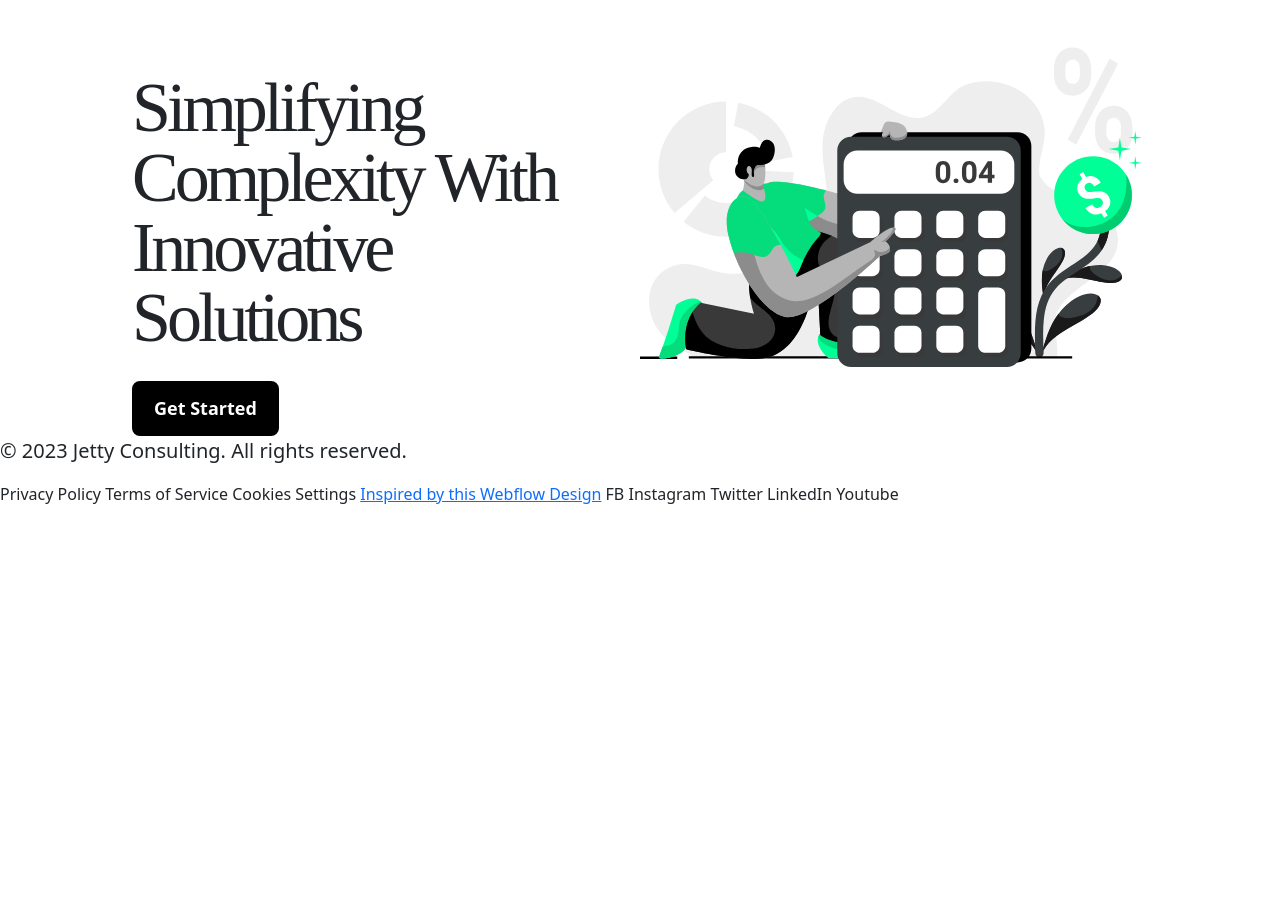
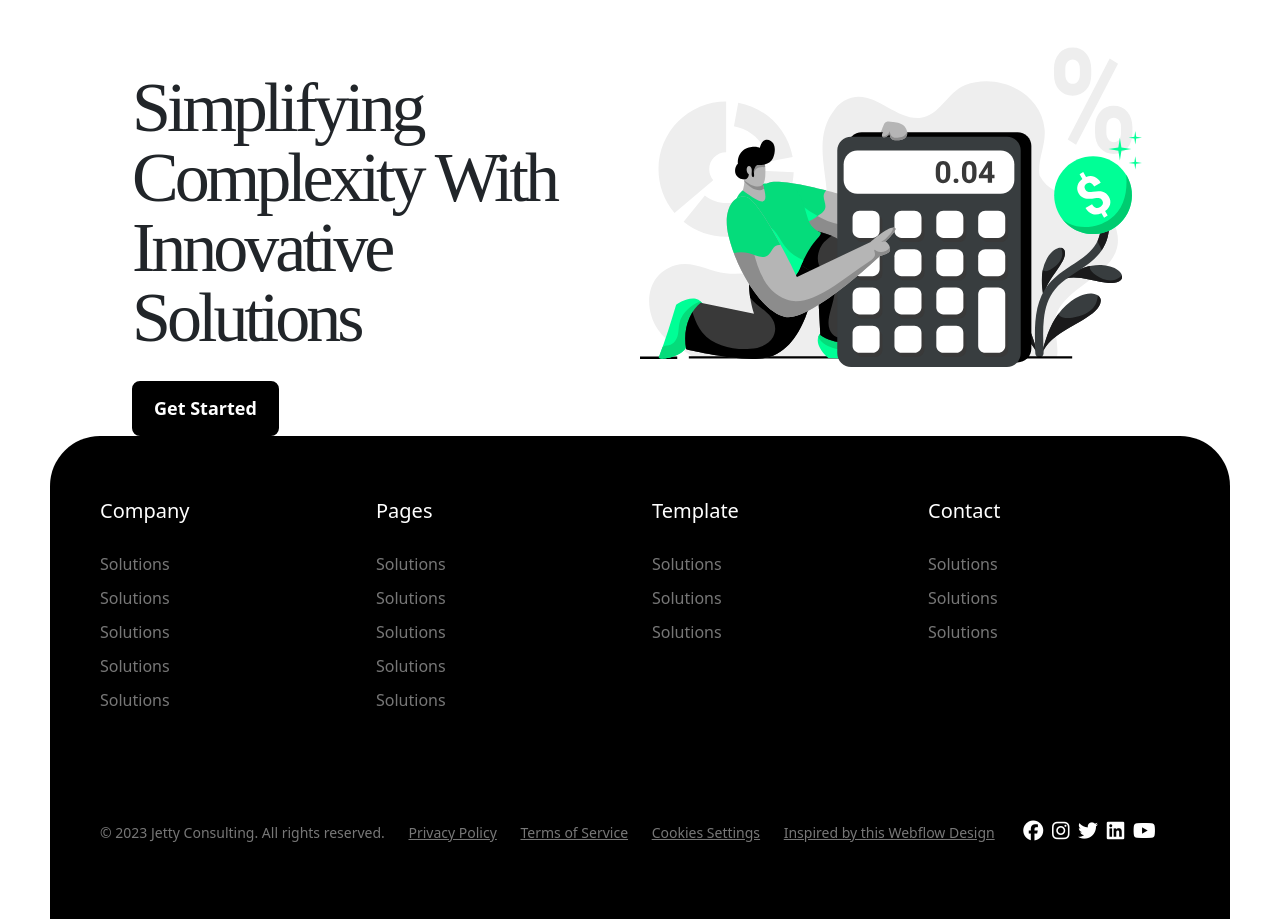
Before and after one commit to lillykml/static-html-site, a plain HTML site: page index.html in a window 1280 px wide. Shown: the part 5340-6259 px from the top of the page. Before the commit the page ends 5846 px from the top, so only its background shows below. Drawn offline with nearby package versions, Linux system fonts and the light colour scheme.

Commit message:
Added footer

```diff
--- a/index.html
+++ b/index.html
@@ -177,19 +177,48 @@
     </body>
     <footer>
         <div id="footer-container">
-            <!--Implement with Grid Layout-->
-        </div>
-        <div id="footer-bottom">
-            <p>© 2023 Jetty Consulting. All rights reserved.</p>
-            <a>Privacy Policy</a>
-            <a>Terms of Service</a>
-            <a>Cookies Settings</a>
-            <a target="_blank" href="https://preview.webflow.com/preview/jetty-finance-consulting?utm_medium=template_store&utm_source=webflow&utm_content=jetty-finance-consulting&preview=777f5c7039a6d37f2f8e7c71dc37fb03&pageId=6445645f6c273e7cf2dd50af&utm_campaign=jetty_theme&workflow=preview">Inspired by this Webflow Design</a>
-            <a>FB</a>
-            <a>Instagram</a>
-            <a>Twitter</a>
-            <a>LinkedIn</a>
-            <a>Youtube</a>
+            <div class="row">
+                <div class="col-lg-3 col-6">
+                    <p class="footer-header">Company</p>
+                    <a class="footer-link" href="#">Solutions</a>
+                    <a class="footer-link" href="#">Solutions</a>
+                    <a class="footer-link" href="#">Solutions</a>
+                    <a class="footer-link" href="#">Solutions</a>
+                    <a class="footer-link" href="#">Solutions</a>
+                </div>
+                <div class="col-lg-3 col-6">
+                    <p class="footer-header">Pages</p>
+                    <a class="footer-link" href="#">Solutions</a>
+                    <a class="footer-link" href="#">Solutions</a>
+                    <a class="footer-link" href="#">Solutions</a>
+                    <a class="footer-link" href="#">Solutions</a>
+                    <a class="footer-link" href="#">Solutions</a>
+                </div>
+                <div class="col-lg-3 col-6">
+                    <p class="footer-header">Template</p>
+                    <a class="footer-link" href="#">Solutions</a>
+                    <a class="footer-link" href="#">Solutions</a>
+                    <a class="footer-link" href="#">Solutions</a>
+                </div>
+                <div class="col-lg-3 col-6">
+                    <p class="footer-header">Contact</p>
+                    <a class="footer-link" href="#">Solutions</a>
+                    <a class="footer-link" href="#">Solutions</a>
+                    <a class="footer-link" href="#">Solutions</a>
+                </div>
+            </div>
+            <div id="footer-bottom">
+                <p>© 2023 Jetty Consulting. All rights reserved.</p>
+                <a class="footer-link" href="#">Privacy Policy</a>
+                <a class="footer-link" href="#">Terms of Service</a>
+                <a class="footer-link" href="#">Cookies Settings</a>
+                <a class="footer-link" target="_blank" href="https://preview.webflow.com/preview/jetty-finance-consulting?utm_medium=template_store&utm_source=webflow&utm_content=jetty-finance-consulting&preview=777f5c7039a6d37f2f8e7c71dc37fb03&pageId=6445645f6c273e7cf2dd50af&utm_campaign=jetty_theme&workflow=preview">Inspired by this Webflow Design</a>
+                <a><i class="fa-brands fa-facebook"></i></a>
+                <a><i class="fa-brands fa-instagram"></i></a>
+                <a><i class="fa-brands fa-twitter"></i></a>
+                <a><i class="fa-brands fa-linkedin"></i></a>
+                <a><i class="fa-brands fa-youtube"></i></a>
+            </div>
         </div>
     </footer>
     <script src="https://kit.fontawesome.com/c70fd67d80.js" crossorigin="anonymous"></script>
--- a/styles.css
+++ b/styles.css
@@ -219,3 +219,46 @@ button{
     border-radius: 15px;
     margin-bottom: 20px;
 }
+
+/*Footer*/
+#footer-container{
+    background-color: black;
+    color: white;
+    border-radius: 50px 50px 0 0;
+    margin: 0 50px;
+    padding: 60px 50px;
+}
+
+.footer-link {
+    text-decoration: none;
+    color:rgb(119, 119, 119);
+    display: block;
+    padding-top: 10px;
+}
+
+.footer-link:hover{
+    color: rgb(117,251,161);
+}
+
+#footer-bottom {
+    padding-top: 100px;
+    color: rgb(119, 119, 119);
+    font-size: 14px;
+}
+
+#footer-bottom>p{
+    font-size: 14px;
+    display: inline-block;
+    margin-right: 20px;
+}
+
+#footer-bottom>.footer-link{
+    display: inline-block;
+    margin-right: 20px;
+    text-decoration: underline;
+}
+
+#footer-bottom>a>i{
+    color: white;
+    font-size: 20px;
+}
```
